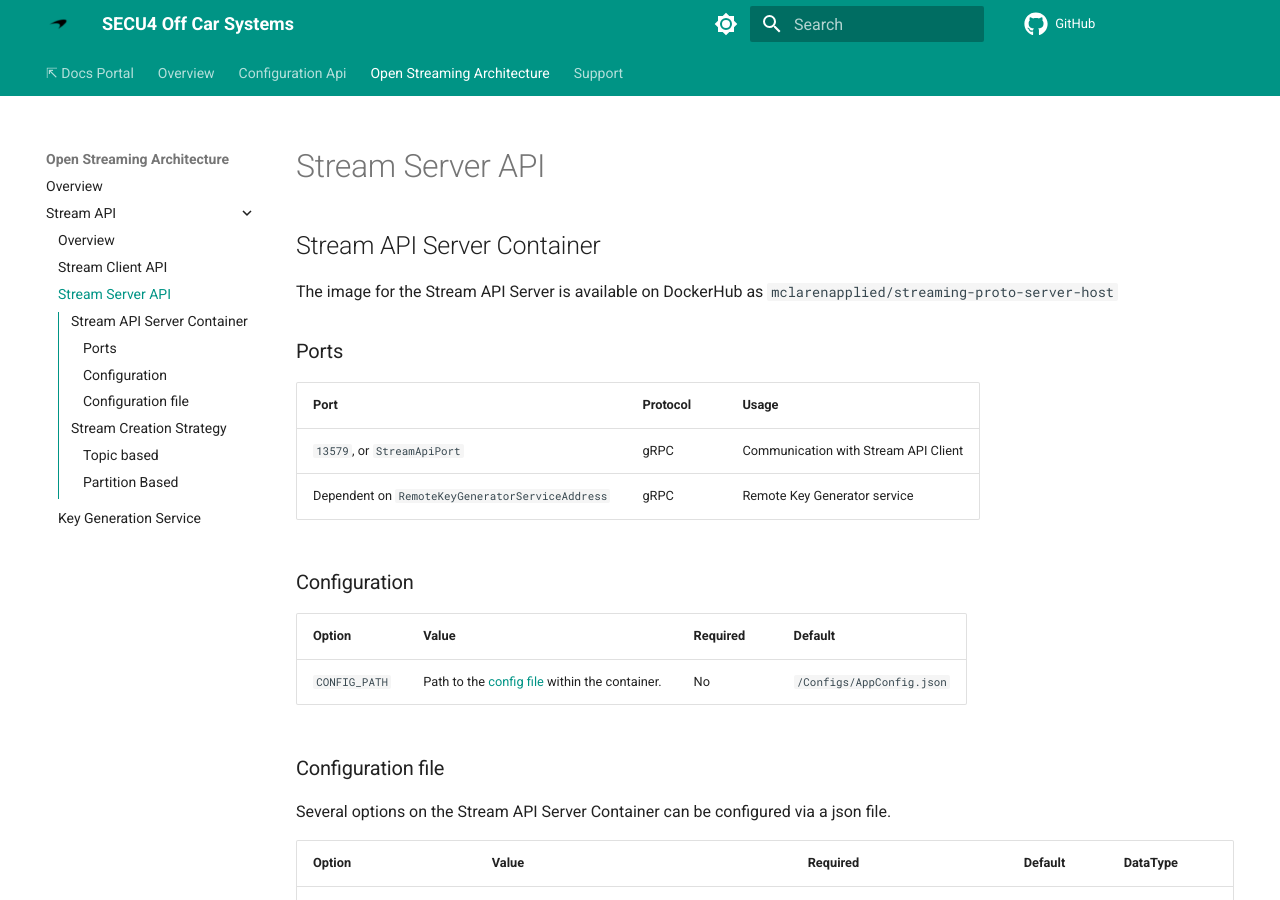
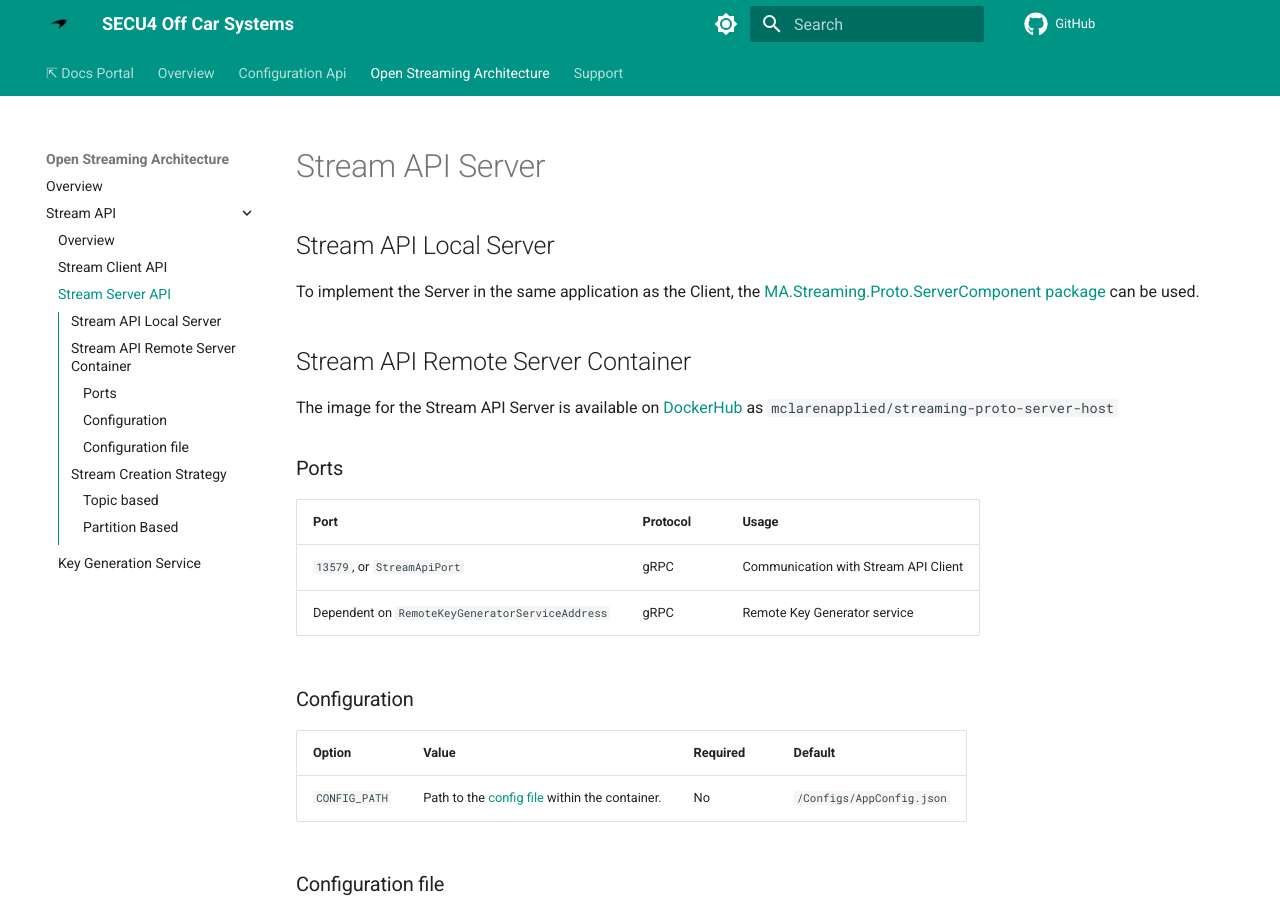
Before and after one commit to mat-docs/SECU4.Site, an MkDocs documentation site: the page built from docs/open_streaming_architecture/stream_api/stream_server.md, in a window 1280 px wide and 900 px high. Built offline with MkDocs 1.6.1 and Material for MkDocs 9.7.7, drawn with Linux system fonts in a browser that asks for light colours; comment, search, counter and statistics services are not loaded.

Commit message:
Add Stream API Local Server

```diff
--- a/docs/open_streaming_architecture/stream_api/stream_server.md
+++ b/docs/open_streaming_architecture/stream_api/stream_server.md
@@ -1,6 +1,13 @@
-## Stream API Server Container
+# Stream API Server
 
-The image for the Stream API Server is available on DockerHub as `mclarenapplied/streaming-proto-server-host`
+## Stream API Local Server
+To implement the Server in the same application as the Client, the
+[MA.Streaming.Proto.ServerComponent package](https://github.com/orgs/mat-docs/packages/nuget/package/MA.Streaming.Proto.ServerComponent)
+can be used.
+
+## Stream API Remote Server Container
+
+The image for the Stream API Server is available on [DockerHub](https://hub.docker.com/r/mclarenapplied/streaming-proto-server-host)  as `mclarenapplied/streaming-proto-server-host`
 
 ### Ports
 | Port                                            | Protocol | Usage                                |
```
